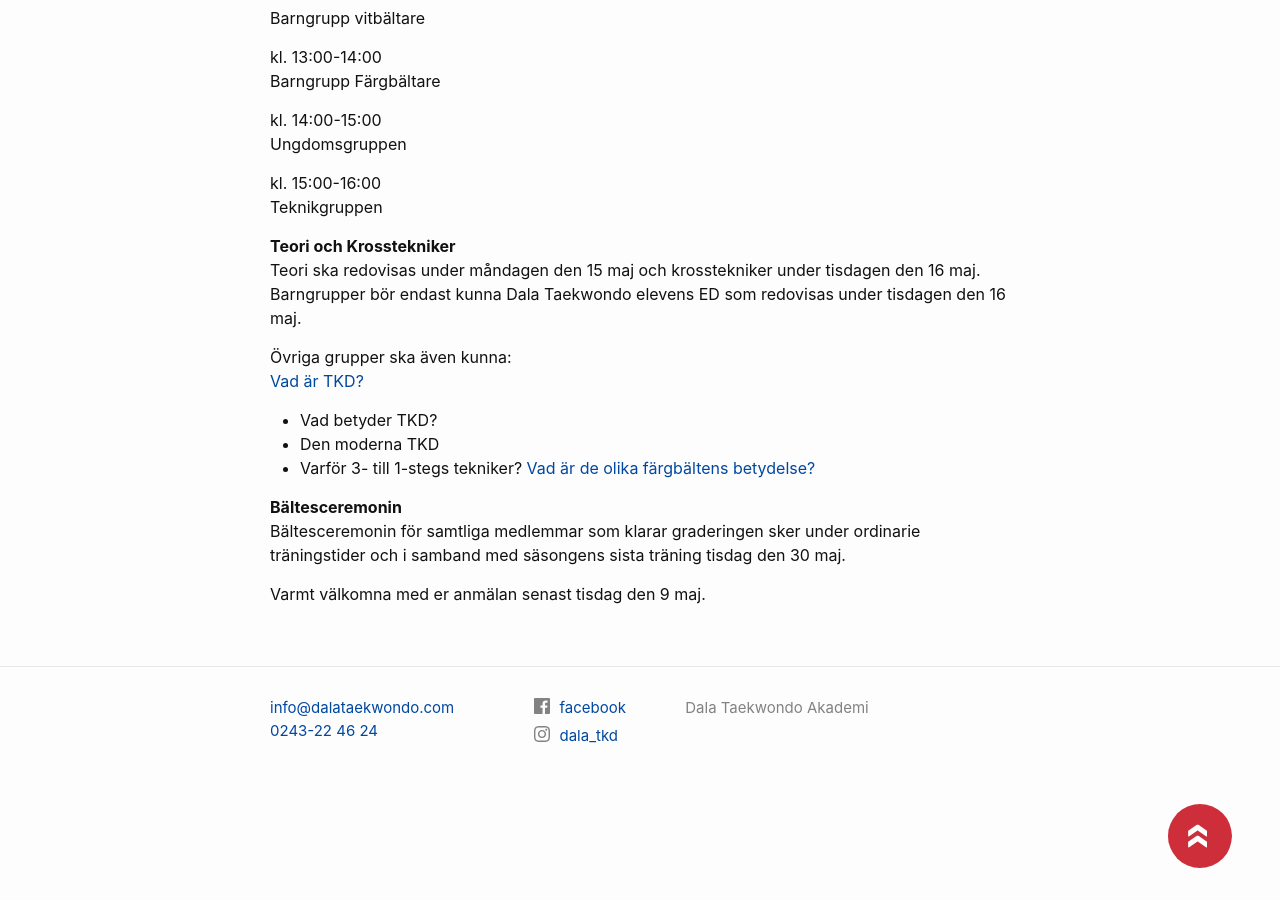
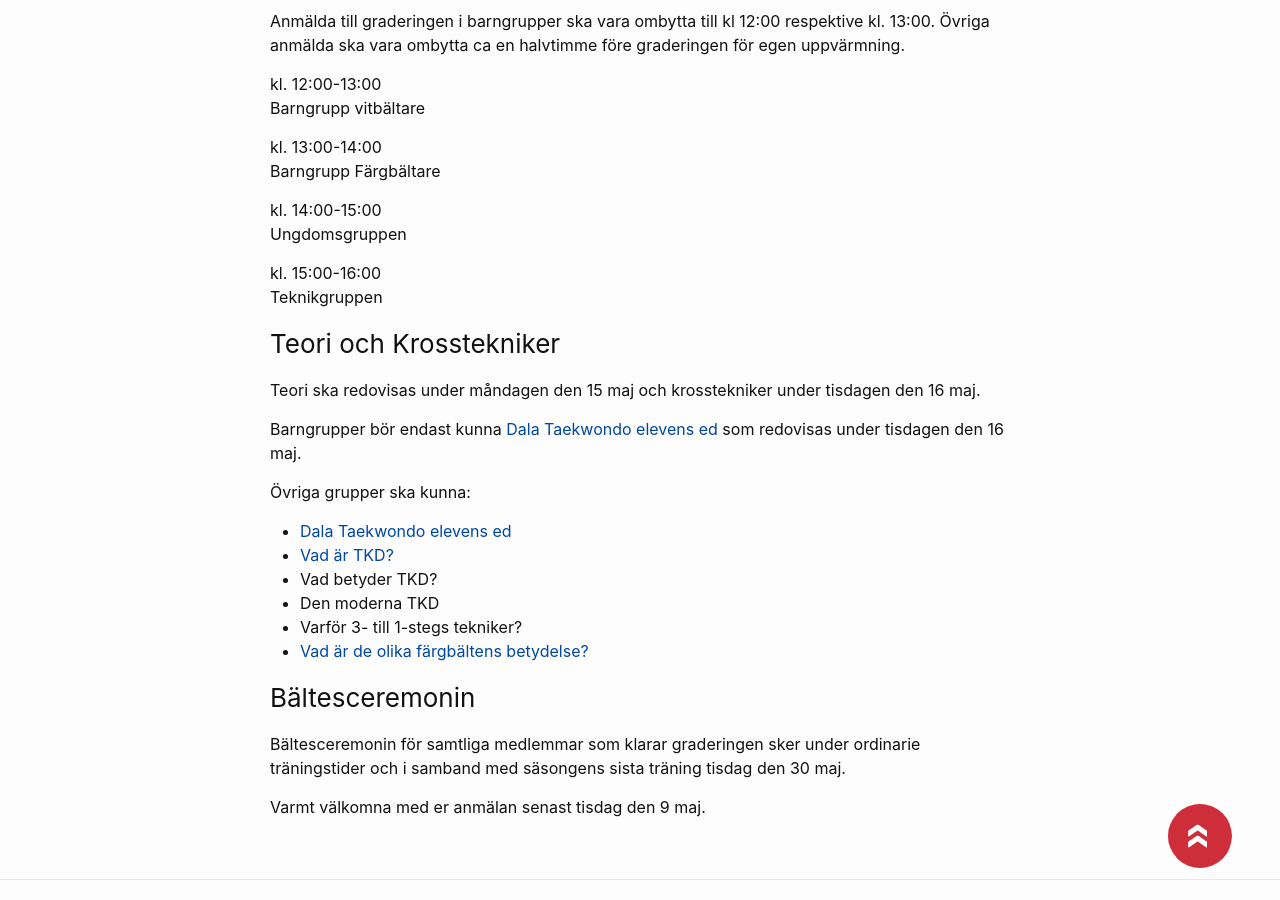
Before and after one commit to dalataekwondo/dalataekwondo.github.io, a Jekyll site: the page built from _posts/2023-05-02-gradering.md, in a window 1280 px wide and 900 px high, scrolled down 834 px. Built offline with Jekyll 4.4.1, drawn with Linux system fonts in a browser that asks for light colours.

Commit message:
uppdatering av nyheter gradering

```diff
--- a/03.taekwondo.markdown
+++ b/03.taekwondo.markdown
@@ -253,7 +253,7 @@ svåra uppgifter genom fysiska prestationer, intellektuell, beslutsamhet eller e
 båda. Graderingarna inom det svarta bältet representerar olika nivåer av mental förmåga hos den
 enskilde eleven, samt förmågan att använda dessa för att leva framgångsrikt liv.
 
-## Klubbens Ed {#klubbens-ed}
+## Klubbens ed {#klubbens-ed}
 
 > Klubblojalitet, lydnad och respekt mot föräldrar och instruktören samt respekt mot senior elever, uppriktighet mot vänner, mod i kamp och undvikande av onödigt våld.
 
--- a/_posts/2023-05-02-gradering.md
+++ b/_posts/2023-05-02-gradering.md
@@ -6,18 +6,22 @@ categories: schedule
 
 Det är säsongsgradering söndagen den 14 maj kl. 12:00 – 16:00. Under kommande träningar kommer fortsatt vara extra fokus på graderingen därför är det ännu viktigare med regelbunden närvaro för att berörda ska kunna klara sig bättre på graderingen. Under graderingen och bältesceremonin är det obligatorisk med Taekwondo dräkter.
 
-**Graderingskrav**
+### Graderingskrav
+
 Medlem som har haft minst 70 procent närvaro under aktuell termin, har betalat berörda medlems- och träningsavgifter samt kan berörda mönster och tekniker för den nya graden, har möjlighet att anmäla sig till graderingen.
 
-**Graderingsavgift**
+### Graderingsavgift
+
 250 kr/person, vilken kan betalas genom något av följande sätt senast tisdag den 9 maj:
+
 - Bankgiro: 801–7543
 - Plusgiro: 922115–1
 - Swish: 070–7684840
 
 Som meddelande ska lämnas namnet på medlemmen i fråga. Medlem som inte klarar graderingen får gradera sig på nytt vid ett annat tillfälle utan extra kostnader.
 
-**Preliminärt Schema**
+### Preliminärt Schema
+
 Anmälda till graderingen i barngrupper ska vara ombytta till kl 12:00 respektive kl. 13:00. Övriga anmälda ska vara ombytta ca en halvtimme före graderingen för egen uppvärmning.
 
 kl. 12:00-13:00
@@ -32,17 +36,23 @@ Ungdomsgruppen
 kl. 15:00-16:00
 Teknikgruppen
 
-**Teori och Krosstekniker**
-Teori ska redovisas under måndagen den 15 maj och krosstekniker under tisdagen den 16 maj. Barngrupper bör endast kunna Dala Taekwondo elevens ED  som redovisas under tisdagen den 16 maj.
+### Teori och Krosstekniker
 
-Övriga grupper ska även kunna:
-[Vad är TKD?](/taekwondo/#taekwondo)
+Teori ska redovisas under måndagen den 15 maj och krosstekniker under tisdagen den 16 maj.
+
+Barngrupper bör endast kunna [Dala Taekwondo elevens ed](/taekwondo#klubbens-ed) som redovisas under tisdagen den 16 maj.
+
+Övriga grupper ska kunna:
+
+- [Dala Taekwondo elevens ed](/taekwondo#klubbens-ed)
+- [Vad är TKD?](/taekwondo#taekwondo)
 - Vad betyder TKD?
 - Den moderna TKD
 - Varför 3- till 1-stegs tekniker?
-[Vad är de olika färgbältens betydelse?](/taekwondo/#baltesfarger)
+- [Vad är de olika färgbältens betydelse?](/taekwondo#baltesfarger)
 
-**Bältesceremonin**
+### Bältesceremonin
+
 Bältesceremonin för samtliga medlemmar som klarar graderingen sker under ordinarie träningstider och i samband med säsongens sista träning tisdag den 30 maj.
 
 Varmt välkomna med er anmälan senast tisdag den 9 maj.
```
